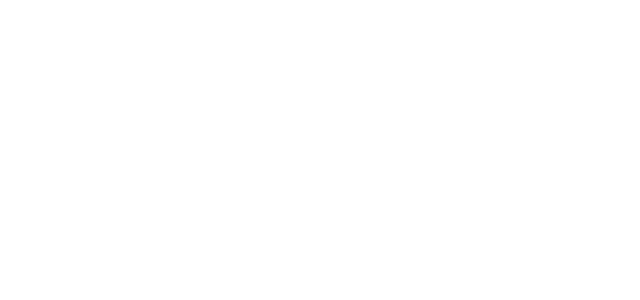
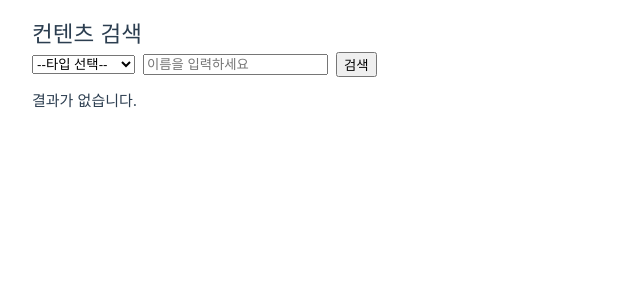
Before and after one commit to junhee2727/SSAFY_Vibe_PJT_FE, a Vue app in the folder team-pjt-fe/: page /content-search in a window 1280 px wide. Before the commit this address had no page. Shown: the top 300 px of the page, without its empty margins (0-640 px from the left). Built offline with nearby package versions, Linux system fonts and the light colour scheme.

Commit message:
Feat:ContentSearch

```diff
--- a/team-pjt-fe/src/pages/BoardWrite.vue
+++ b/team-pjt-fe/src/pages/BoardWrite.vue
@@ -27,6 +27,19 @@
         <label>이미지 업로드 (임시)</label>
         <input type="file" @change="onImage" accept="image/*" />
         <div v-if="uploadedImage">업로드 미리보기: <img :src="uploadedImage" alt="preview" style="max-width:120px"/></div>
+      </div>
+
+      <!-- content link selector -->
+      <div class="row content-link">
+        <label>관련 지역/컨텐츠 연결</label>
+        <div class="content-controls">
+                <button type="button" class="btn" @click="openSearchPopup">검색창 열기</button>
+        </div>
+
+        <div v-if="form.BRD_CONTENTTYPEID && form.BRD_CONTENTID" class="selected">
+          선택: <strong>{{ displayTypeLabel(form.BRD_CONTENTTYPEID) }}</strong> — {{ form.BRD_CONTENTID }}
+          <button type="button" class="btn" @click="clearSelection">지우기</button>
+        </div>
       </div>
 
       <div class="actions">
@@ -70,9 +83,19 @@
 
 // known content files under static/json
 const contentFiles = [
-  '서울_관광지.json','서울_레포츠.json','서울_문화시설.json','서울_쇼핑.json','서울_숙박.json','서울_여행코스.json','서울_축제공연행사.json'
+  { label:'관광지', value:'서울_관광지.json' },
+  { label:'레포츠', value:'서울_레포츠.json' },
+  { label:'문화시설', value:'서울_문화시설.json' },
+  { label:'쇼핑', value:'서울_쇼핑.json' },
+  { label:'숙박', value:'서울_숙박.json' },
+  { label:'여행코스', value:'서울_여행코스.json' },
+  { label:'축제/공연/행사', value:'서울_축제공연행사.json' }
 ]
 const contentIds = ref([])
+const selectedType = ref('')
+const searchQuery = ref('')
+const searchResults = ref([])
+const searching = ref(false)
 
 async function loadContentIds(){
   contentIds.value = []
@@ -87,6 +110,66 @@
   }catch(e){
     // ignore
   }
+}
+
+async function searchContent(){
+  searchResults.value = []
+  if(!selectedType.value || !searchQuery.value) return
+  searching.value = true
+  try{
+    const res = await fetch(`/static/json/${selectedType.value}`)
+    if(!res.ok) return
+    const data = await res.json()
+    // match on title/name fields
+    const ql = String(searchQuery.value).toLowerCase()
+    const items = data.map((d, idx)=>({ _idx: idx, title: d.title || d.name || d.주소 || d.명칭, raw: d })).filter(x=> x.title && x.title.toLowerCase().includes(ql))
+    searchResults.value = items
+  }catch(e){
+    // ignore
+  }finally{ searching.value = false }
+}
+
+function selectContent(item){
+  if(!item) return
+  form.value.BRD_CONTENTTYPEID = selectedType.value
+  form.value.BRD_CONTENTID = item.title
+  // clear results
+  searchResults.value = []
+  searchQuery.value = ''
+}
+
+function displayTypeLabel(val){
+  const f = contentFiles.find(x=> x.value === val)
+  return f ? f.label : val
+}
+
+function clearSelection(){
+  form.value.BRD_CONTENTTYPEID = ''
+  form.value.BRD_CONTENTID = ''
+}
+
+function openSearchPopup(){
+  const url = new URL(window.location.href)
+  url.pathname = '/content-search'
+  if(selectedType.value) url.searchParams.set('type', selectedType.value)
+  if(searchQuery.value) url.searchParams.set('q', searchQuery.value)
+  // open small popup
+  const win = window.open(url.toString(), 'contentSearch', 'width=800,height=600')
+  // listen for message
+  function onMessage(e){
+    try{
+      if(e.origin !== window.location.origin) return
+    }catch(_){ }
+    const msg = e.data || {}
+    if(msg && msg.type === 'content-selected'){
+      form.value.BRD_CONTENTTYPEID = msg.contentType
+      form.value.BRD_CONTENTID = msg.contentId
+      // cleanup
+      window.removeEventListener('message', onMessage)
+      if(win) win.close()
+    }
+  }
+  window.addEventListener('message', onMessage)
 }
 
 function onEditorInput(){
@@ -168,6 +251,11 @@
 .row{ margin-bottom:12px }
 .control{ padding:8px 10px; border:1px solid #ccc; }
 .editor{ min-height:240px; border:1px solid #ddd; padding:12px; background:#fff }
+.content-link .content-controls{ display:flex; gap:8px; align-items:center }
+.results{ max-height:160px; overflow:auto; border:1px solid #eee; margin-top:8px; background:#fff }
+.result-item{ display:block; width:100%; text-align:left; padding:6px 8px; border-bottom:1px solid #f5f5f5; background:transparent }
+.result-item:hover{ background:#f7f9fc }
+.selected{ margin-top:8px }
 .actions{ display:flex; justify-content:flex-end; gap:12px; margin-top:12px }
 .btn{ padding:8px 12px; border:1px solid #333; background:#fff }
 .btn.primary{ background:#0a58ca; color:#fff }
--- /dev/null
+++ b/team-pjt-fe/src/pages/ContentSearch.vue
@@ -0,0 +1,79 @@
+<template>
+  <section class="content-search">
+    <h2>컨텐츠 검색</h2>
+    <div class="controls">
+      <select v-model="selectedType" class="control small">
+        <option value="">--타입 선택--</option>
+        <option v-for="f in contentFiles" :key="f.value" :value="f.value">{{ f.label }}</option>
+      </select>
+      <input v-model="searchQuery" placeholder="이름을 입력하세요" class="control" />
+      <button class="btn" @click="searchContent">검색</button>
+    </div>
+
+    <div v-if="searching" class="small">검색중...</div>
+    <div v-if="searchResults.length" class="results">
+      <ul>
+        <li v-for="item in searchResults" :key="item._idx">
+          <button class="result-item" @click="selectAndSend(item)">{{ item.title }}</button>
+        </li>
+      </ul>
+    </div>
+    <div v-if="!searchResults.length && !searching" class="small">결과가 없습니다.</div>
+  </section>
+</template>
+
+<script setup>
+import { ref } from 'vue'
+import { useRoute } from 'vue-router'
+
+const route = useRoute()
+
+const contentFiles = [
+  { label:'관광지', value:'서울_관광지.json' },
+  { label:'레포츠', value:'서울_레포츠.json' },
+  { label:'문화시설', value:'서울_문화시설.json' },
+  { label:'쇼핑', value:'서울_쇼핑.json' },
+  { label:'숙박', value:'서울_숙박.json' },
+  { label:'여행코스', value:'서울_여행코스.json' },
+  { label:'축제/공연/행사', value:'서울_축제공연행사.json' }
+]
+
+const selectedType = ref(route.query.type || '')
+const searchQuery = ref(route.query.q || '')
+const searchResults = ref([])
+const searching = ref(false)
+
+async function searchContent(){
+  searchResults.value = []
+  if(!selectedType.value || !searchQuery.value) return
+  searching.value = true
+  try{
+    const res = await fetch(`/static/json/${selectedType.value}`)
+    if(!res.ok) return
+    const data = await res.json()
+    const arr = Array.isArray(data) ? data : (data.items || [])
+    const ql = String(searchQuery.value).toLowerCase()
+    const items = arr.map((d, idx)=>({ _idx: idx, title: d.title || d.name || d.주소 || d.명칭 || d.contentid, raw: d })).filter(x=> x.title && x.title.toLowerCase().includes(ql))
+    searchResults.value = items
+  }catch(e){
+    // ignore
+  }finally{ searching.value = false }
+}
+
+function selectAndSend(item){
+  if(!window.opener) return
+  const message = { type: 'content-selected', contentType: selectedType.value, contentId: item.title }
+  // send to opener (parent)
+  try{ window.opener.postMessage(message, window.location.origin) }catch(e){ window.opener.postMessage(message, '*') }
+  // close popup
+  window.close()
+}
+</script>
+
+<style scoped>
+.content-search{ padding:16px; font-family:inherit }
+.controls{ display:flex; gap:8px; align-items:center; margin-bottom:12px }
+.results{ max-height:300px; overflow:auto; border:1px solid #eee; background:#fff }
+.result-item{ display:block; width:100%; text-align:left; padding:8px; border-bottom:1px solid #f5f5f5 }
+.result-item:hover{ background:#f7f9fc }
+</style>
--- a/team-pjt-fe/src/router/index.js
+++ b/team-pjt-fe/src/router/index.js
@@ -3,12 +3,14 @@
 import BoardList from '../pages/BoardList.vue'
 import BoardPost from '../pages/BoardPost.vue'
 import BoardWrite from '../pages/BoardWrite.vue'
+import ContentSearch from '../pages/ContentSearch.vue'
 
 const routes = [
   { path: '/', name: 'Main', component: Main },
   { path: '/board', name: 'Board', component: BoardList },
   { path: '/board/:post_number', name: 'BoardPost', component: BoardPost, props:true},
-  { path: '/board/write', name: 'BoardWrite', component: BoardWrite, props:true}
+  { path: '/board/write', name: 'BoardWrite', component: BoardWrite, props:true},
+  { path: '/content-search', name: 'ContentSearch', component: ContentSearch }
 ]
 
 export default createRouter({
```
